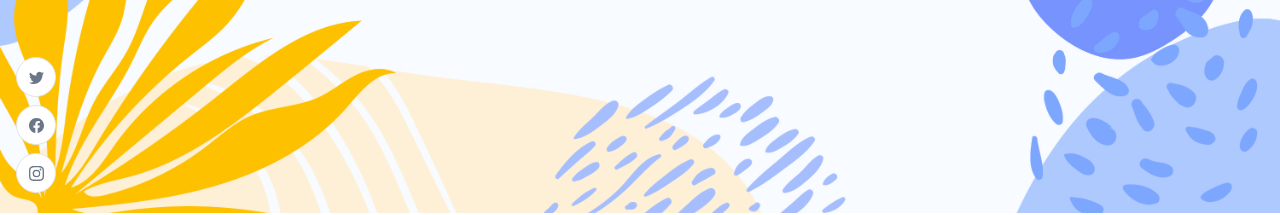
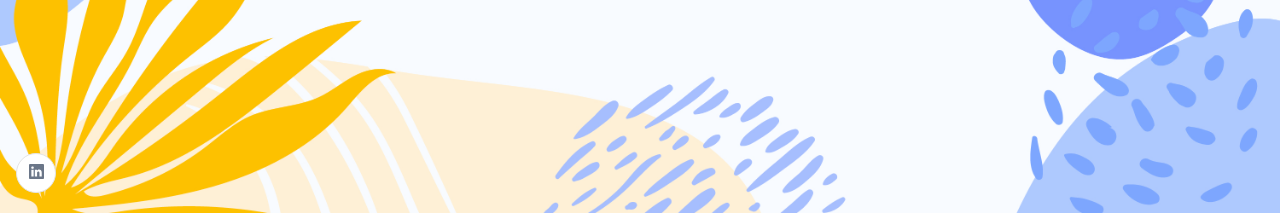
Before and after one commit to rwatoun/Portfolio, a React (Create React App) app in the folder frontend_react/: page / in a window 1280 px wide. Shown: the part 587-802 px from the top of the page. Built offline with nearby package versions, Linux system fonts and the light colour scheme; no server answers.

Commit message:
changed the icons that wrap the sections to only have linkedin

```diff
--- a/frontend_react/src/components/SocialMedia.jsx
+++ b/frontend_react/src/components/SocialMedia.jsx
@@ -1,17 +1,17 @@
 import React from "react";
-import { BsTwitter, BsInstagram, BsFacebook } from "react-icons/bs";
+import { BsLinkedin } from "react-icons/bs";
 
 const SocialMedia = () => {
   return (
     <div className="app__social">
       <div>
-        <BsTwitter></BsTwitter>
-      </div>
-      <div>
-        <BsFacebook></BsFacebook>
-      </div>
-      <div>
-        <BsInstagram></BsInstagram>
+        <a
+          href="https://www.linkedin.com/in/marwahammani/"
+          target="_blank"
+          rel="noopener noreferrer"
+        >
+          <BsLinkedin />
+        </a>
       </div>
     </div>
   );
```
